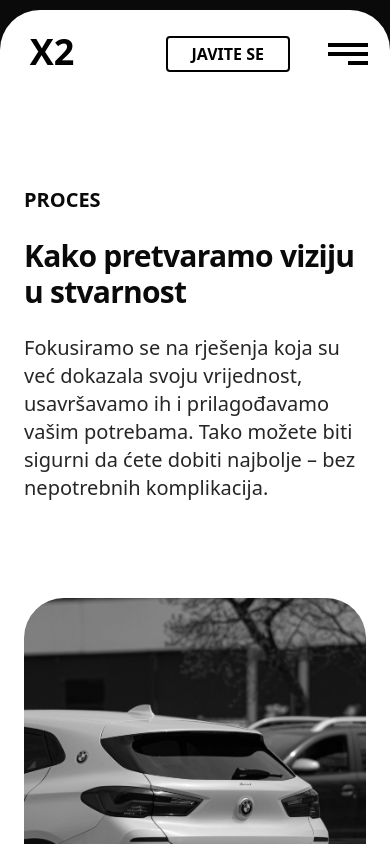
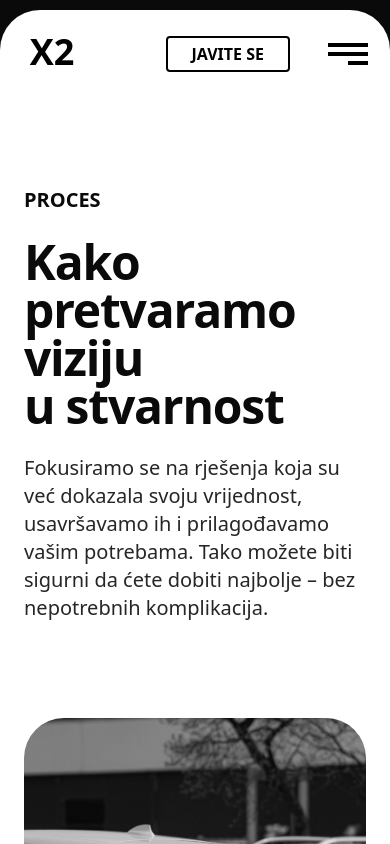
Before and after one commit to maverickcro/x2maverick., a Next.js app: page /proces in a window 390 px wide. Shown: the top 844 px of the page. Built offline with nearby package versions, Linux system fonts and the light colour scheme.

Commit message:
Bigger text on smaller devices and product card size temporary change

```diff
--- a/app/components/HeroParallax.js
+++ b/app/components/HeroParallax.js
@@ -107,7 +107,7 @@ export const Header = () => {
               Galerija
             </span>
             <span className="sr-only"> - </span>
-            <span className="mt-6 block max-w-5xl font-display text-3xl md:text-7xl font-bold tracking-tight [text-wrap:balance] text-neutral-950 sm:text-6xl">
+            <span className="mt-6 block max-w-5xl font-display text-5xl md:text-7xl font-bold tracking-tight [text-wrap:balance] text-neutral-950 sm:text-6xl">
               Izaberite savršen dizajn <br /> za svoj web
             </span>
           </h1>
@@ -136,7 +136,7 @@ export const ProductCard = ({ product, translate }) => {
         y: -20,
       }}
       key={product.title}
-      className="group/product h-96 w-[30rem] relative shrink-0"
+      className="group/product h-76 w-[25rem] relative shrink-0"
     >
       <Link
         href={product.link}
--- a/app/proces/page.js
+++ b/app/proces/page.js
@@ -21,7 +21,7 @@ export default function Proces() {
                 Proces
               </span>
               <span className="sr-only"> - </span>
-              <span className="mt-6 block max-w-5xl font-display text-3xl md:text-7xl font-bold tracking-tight [text-wrap:balance] text-neutral-950 sm:text-6xl">
+              <span className="mt-6 block max-w-5xl font-display text-5xl md:text-7xl font-bold tracking-tight [text-wrap:balance] text-neutral-950 sm:text-6xl">
                 Kako pretvaramo viziju <br /> u stvarnost
               </span>
             </h1>
```
